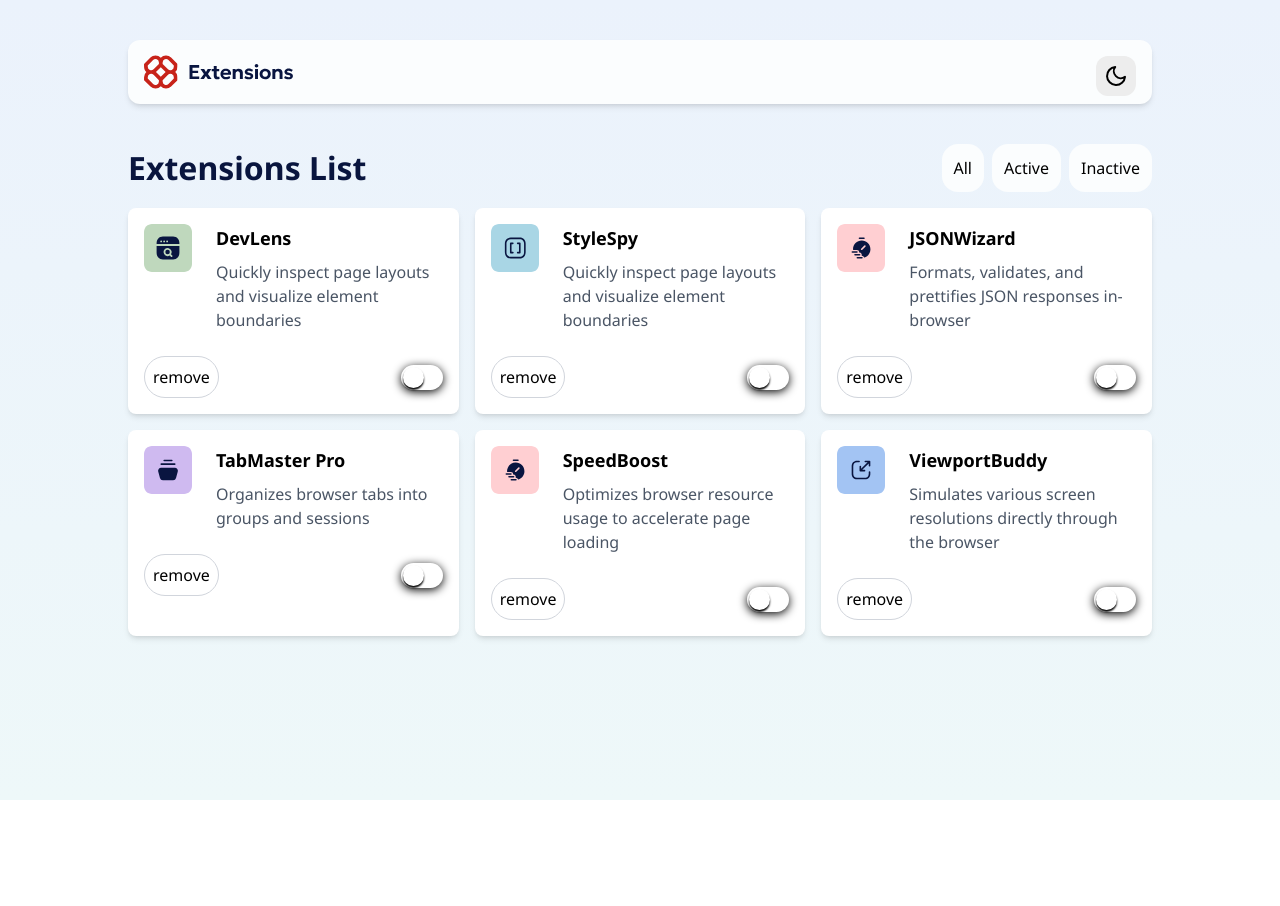
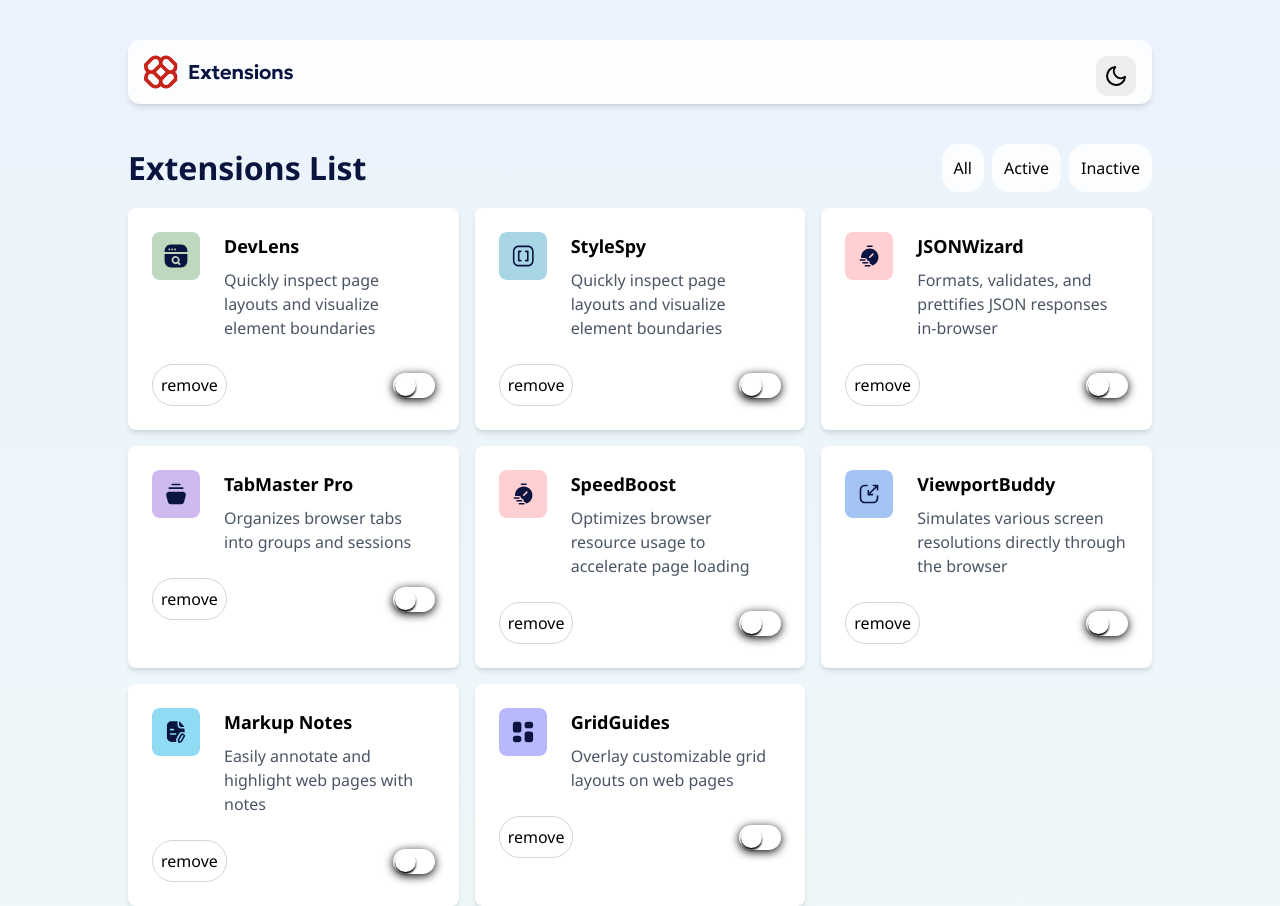
Before and after one commit to stkeys/Browser-Extension-UI, a Next.js app: page / in a window 1280 px wide. Before the commit the page ends 800 px from the top, so only its background shows below. Built offline with nearby package versions, Linux system fonts and the light colour scheme.

Commit message:
refactor: switch component

```diff
--- a/components/Data.tsx
+++ b/components/Data.tsx
@@ -41,6 +41,19 @@ export const Data = [
     switch: false,
   },
 
+  {
+    image: "/images/logo-markup-notes.svg",
+    title: "Markup Notes",
+    description: "Easily annotate and highlight web pages with notes",
+    switch: false,
+  },
+
+  {
+    image: "/images/logo-grid-guides.svg",
+    title: "GridGuides",
+    description: "Overlay customizable grid layouts on web pages",
+    switch: false,
+  },
 
 
 ]
--- a/components/ExtensionTools.tsx
+++ b/components/ExtensionTools.tsx
@@ -11,8 +11,8 @@ export default function ExtensionTools() {
         {Data.map((item, index) => (
           <div
            key={index}
-           className="bg-white p-4 rounded-lg shadow-md ">
-           <div className="flex  gap-6">
+           className="bg-white p-6 rounded-lg shadow-md">
+           <div className="flex gap-6">
             <Image
               src={item.image}
               alt="Extension icon"
```
